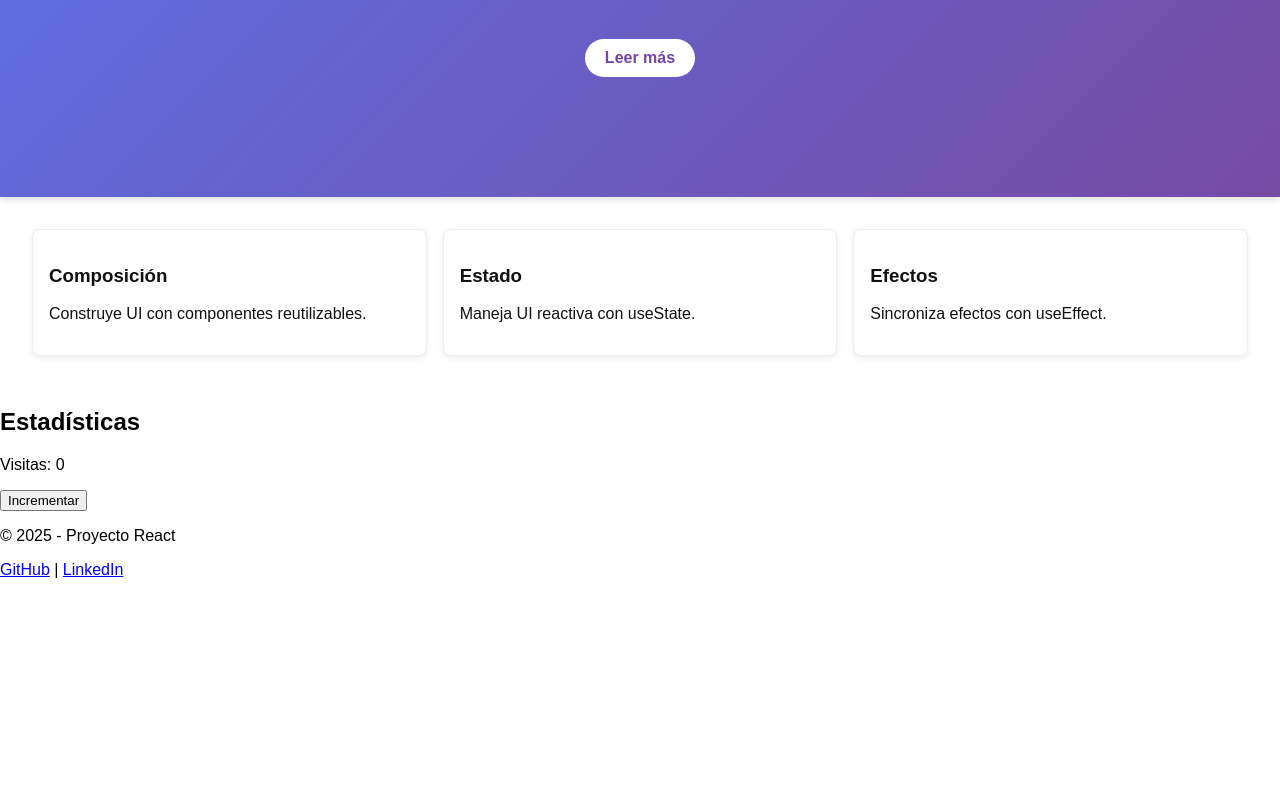
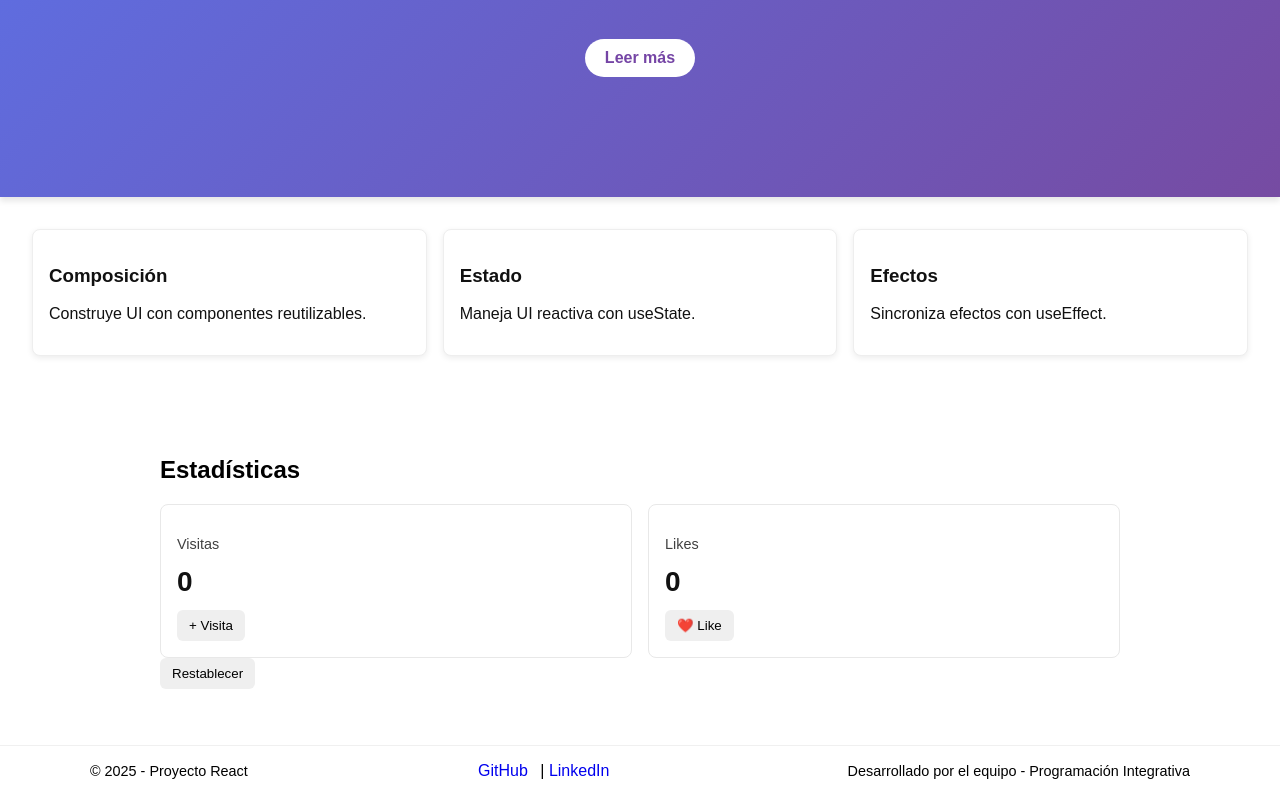
Before and after one commit to damolinadfdjaif22/project_react, a React (Vite) app: page / in a window 1280 px wide. Shown: the part 443-1239 px from the top of the page. Before the commit the page ends 1022 px from the top, so only its background shows below. Built offline with nearby package versions, Linux system fonts and the light colour scheme; the HTML template or start-up script is replaced by a standard one.

Commit message:
stats con persistencia, footer accesible y estilos finales

```diff
--- a/src/App.jsx
+++ b/src/App.jsx
@@ -1,11 +1,11 @@
 // src/App.jsx
 import React, { useState, useEffect } from 'react';
-import Header from './components/Header'; // Persona 2 debe crear este componente
-import Hero from './components/hero/Hero'; // según tu repo actual es lowercase; ajusta si renombraste
-import FeatureCard from './components/FeatureCard';
+import Header from './components/Header'; // Persona 2: colocar Header en esta ruta
+import Hero from './components/hero/Hero'; // Si renombraste la carpeta, ajusta la ruta; la ruta aquí coincide con tu repo actual
+import FeatureCard from './components/FeatureCard'; // Asegura FeatureCard en esta ruta
 import Stats from './components/Stats/Stats';
 import Footer from './components/Footer/Footer';
-import './index.css'; // usa el archivo que mostraste
+import './index.css';
 
 function App() {
   const [theme, setTheme] = useState('light');
@@ -22,10 +22,12 @@ function App() {
   }, []);
 
   useEffect(() => {
-    localStorage.setItem('theme', theme);
+    try {
+      localStorage.setItem('theme', theme);
+    } catch {}
   }, [theme]);
 
-  // Cargar features.json usando import dinámico dentro de useEffect
+  // Cargar features.json
   useEffect(() => {
     let mounted = true;
     setLoading(true);
@@ -33,10 +35,9 @@ function App() {
 
     import('./data/features.json')
       .then((module) => {
-        // module puede exportar default o ser el array directo
         const data = module.default ?? module;
         if (mounted) {
-          setFeatures(data);
+          setFeatures(Array.isArray(data) ? data : []);
           setLoading(false);
         }
       })
@@ -55,13 +56,12 @@ function App() {
 
   return (
     <div className={`app ${theme}`}>
-      {/* Header puede usar theme y onToggleTheme */}
       <Header theme={theme} onToggleTheme={toggleTheme} />
 
       <main>
         <Hero />
 
-        <section className="features" aria-live="polite">
+        <section className="features" aria-live="polite" aria-busy={loading}>
           <h2 className="sr-only">Características</h2>
 
           {loading && <p>Cargando características...</p>}
--- a/src/components/Footer/Footer.jsx
+++ b/src/components/Footer/Footer.jsx
@@ -1,9 +1,36 @@
+// src/components/Footer/Footer.jsx
+import React from 'react';
+
 function Footer() {
+  const year = new Date().getFullYear();
+
   return (
-    <footer className="footer">
-      <p>© 2025 - Proyecto React</p>
-      <a href="https://github.com" target="_blank">GitHub</a> |{' '}
-      <a href="https://linkedin.com" target="_blank">LinkedIn</a>
+    <footer className="footer" role="contentinfo">
+      <div className="footer-inner">
+        <p className="footer-copy">© {year} - Proyecto React</p>
+
+        <nav className="footer-nav" aria-label="Enlaces del proyecto">
+          <a
+            href="https://github.com"
+            target="_blank"
+            rel="noopener noreferrer"
+            aria-label="Ir al repositorio en GitHub (se abre en una nueva pestaña)"
+          >
+            GitHub
+          </a>
+          <span aria-hidden="true"> | </span>
+          <a
+            href="https://linkedin.com"
+            target="_blank"
+            rel="noopener noreferrer"
+            aria-label="Ir al perfil de LinkedIn (se abre en una nueva pestaña)"
+          >
+            LinkedIn
+          </a>
+        </nav>
+
+        <p className="footer-credit">Desarrollado por el equipo - Programación Integrativa</p>
+      </div>
     </footer>
   );
 }
--- a/src/components/Stats/Stats.jsx
+++ b/src/components/Stats/Stats.jsx
@@ -1,15 +1,95 @@
-import { useState } from 'react';
+// src/components/Stats/Stats.jsx
+import React, { useEffect, useState } from 'react';
 
 function Stats() {
-  const [visits, setVisits] = useState(0);
+  const [visits, setVisits] = useState(() => {
+    try {
+      return Number(localStorage.getItem('stats_visits')) || 0;
+    } catch {
+      return 0;
+    }
+  });
+
+  const [likes, setLikes] = useState(() => {
+    try {
+      return Number(localStorage.getItem('stats_likes')) || 0;
+    } catch {
+      return 0;
+    }
+  });
+
+  // Persistir en localStorage cuando cambian
+  useEffect(() => {
+    try {
+      localStorage.setItem('stats_visits', String(visits));
+    } catch {}
+  }, [visits]);
+
+  useEffect(() => {
+    try {
+      localStorage.setItem('stats_likes', String(likes));
+    } catch {}
+  }, [likes]);
+
+  const incrementVisits = () => setVisits((v) => v + 1);
+  const incrementLikes = () => setLikes((l) => l + 1);
+  const resetStats = () => {
+    setVisits(0);
+    setLikes(0);
+    try {
+      localStorage.removeItem('stats_visits');
+      localStorage.removeItem('stats_likes');
+    } catch {}
+  };
 
   return (
-    <section className="stats">
-      <h2>Estadísticas</h2>
-      <p>Visitas: {visits}</p>
-      <button onClick={() => setVisits(visits + 1)}>
-        Incrementar
-      </button>
+    <section className="stats" aria-labelledby="stats-heading">
+      <h2 id="stats-heading">Estadísticas</h2>
+
+      <div className="stats-grid" role="list">
+        <div className="stat-card" role="listitem">
+          <p className="stat-label">Visitas</p>
+          <p className="stat-value" aria-live="polite" aria-atomic="true">
+            {visits}
+          </p>
+          <div className="stat-actions">
+            <button
+              type="button"
+              onClick={incrementVisits}
+              aria-label="Incrementar visitas"
+            >
+              + Visita
+            </button>
+          </div>
+        </div>
+
+        <div className="stat-card" role="listitem">
+          <p className="stat-label">Likes</p>
+          <p className="stat-value" aria-live="polite" aria-atomic="true">
+            {likes}
+          </p>
+          <div className="stat-actions">
+            <button
+              type="button"
+              onClick={incrementLikes}
+              aria-label="Dar like"
+            >
+              ❤️ Like
+            </button>
+          </div>
+        </div>
+      </div>
+
+      <div className="stats-footer">
+        <button
+          type="button"
+          className="btn-reset"
+          onClick={resetStats}
+          aria-label="Restablecer estadísticas"
+        >
+          Restablecer
+        </button>
+      </div>
     </section>
   );
 }
--- a/src/index.css
+++ b/src/index.css
@@ -127,3 +127,99 @@ body {
   white-space: nowrap;
   border: 0;
 }
+
+
+/* ---------- Stats ---------- */
+.stats {
+  padding: 1.5rem;
+  margin: 1.5rem auto;
+  max-width: 960px;
+}
+.stats-grid {
+  display: grid;
+  grid-template-columns: repeat(auto-fit, minmax(180px, 1fr));
+  gap: 1rem;
+}
+.stat-card {
+  padding: 1rem;
+  border-radius: 8px;
+  background: rgba(255,255,255,0.03);
+  border: 1px solid rgba(0,0,0,0.06);
+}
+.app.light .stat-card {
+  background: #fff;
+  color: #111;
+  border: 1px solid #e8e8e8;
+}
+.app.dark .stat-card {
+  background: #141414;
+  color: #fff;
+  border: 1px solid rgba(255,255,255,0.04);
+}
+.stat-label {
+  font-size: 0.9rem;
+  color: inherit;
+  opacity: 0.8;
+}
+.stat-value {
+  font-size: 1.75rem;
+  font-weight: 700;
+  margin: 0.25rem 0 0.75rem;
+}
+.stat-actions button,
+.btn-reset {
+  padding: 0.5rem 0.75rem;
+  border-radius: 6px;
+  border: none;
+  cursor: pointer;
+  background: #efefef;
+}
+.app.dark .stat-actions button,
+.app.dark .btn-reset {
+  background: rgba(255,255,255,0.06);
+  color: #fff;
+}
+
+/* ---------- Footer ---------- */
+.footer {
+  border-top: 1px solid rgba(0,0,0,0.06);
+  padding: 1rem 0;
+  margin-top: 2rem;
+  background: transparent;
+}
+.footer-inner {
+  max-width: 1100px;
+  margin: 0 auto;
+  padding: 0 1rem;
+  display: flex;
+  gap: 1rem;
+  align-items: center;
+  justify-content: space-between;
+  flex-wrap: wrap;
+}
+.footer-copy,
+.footer-credit {
+  margin: 0;
+  font-size: 0.9rem;
+}
+.footer-nav a {
+  text-decoration: none;
+  margin-right: 0.5rem;
+}
+.footer-nav a:focus,
+.footer-nav a:hover {
+  text-decoration: underline;
+}
+
+/* Ensure sr-only exists (already in your file, but repeat-safe) */
+.sr-only {
+  position: absolute;
+  width: 1px;
+  height: 1px;
+  padding: 0;
+  margin: -1px;
+  overflow: hidden;
+  clip: rect(0,0,0,0);
+  white-space: nowrap;
+  border: 0;
+}
```
Also changed, not shown: 2 other files (tests, documents, lock files or other folders).
